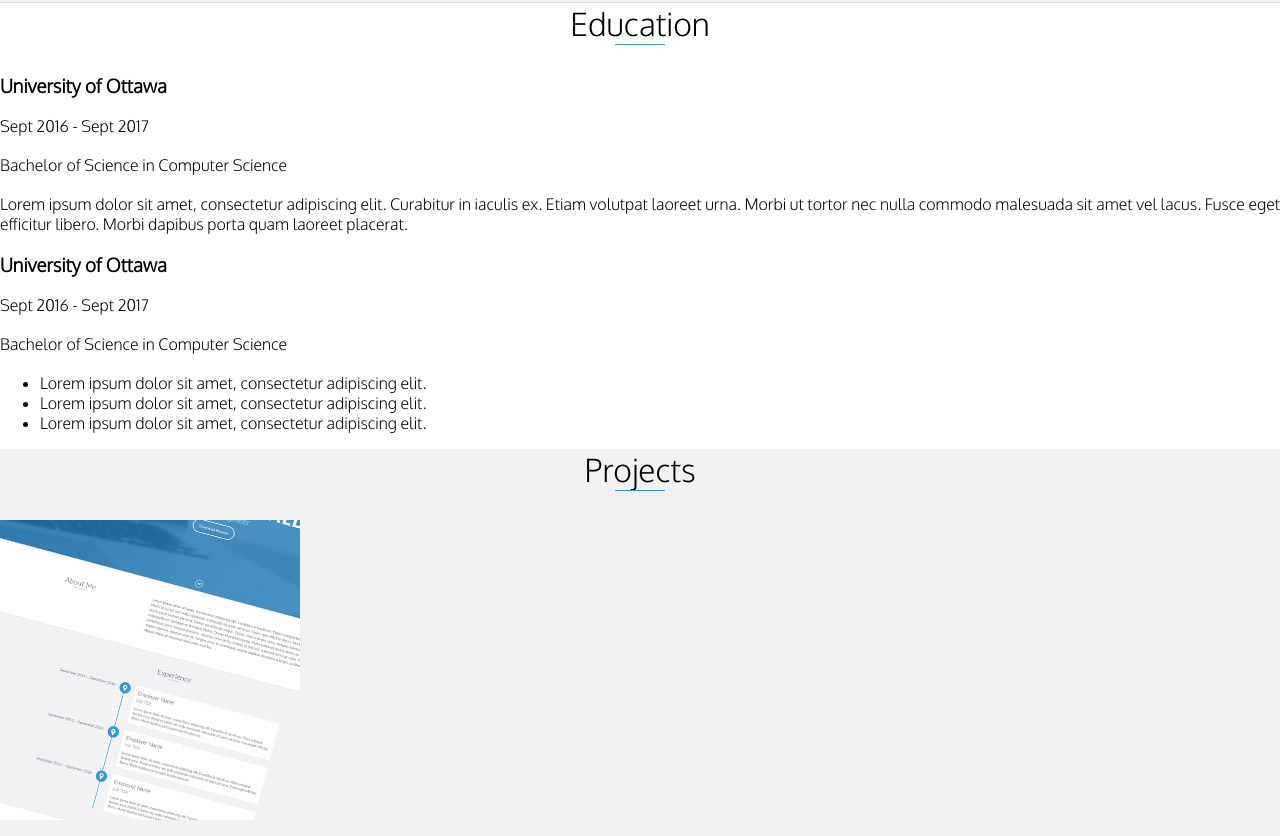
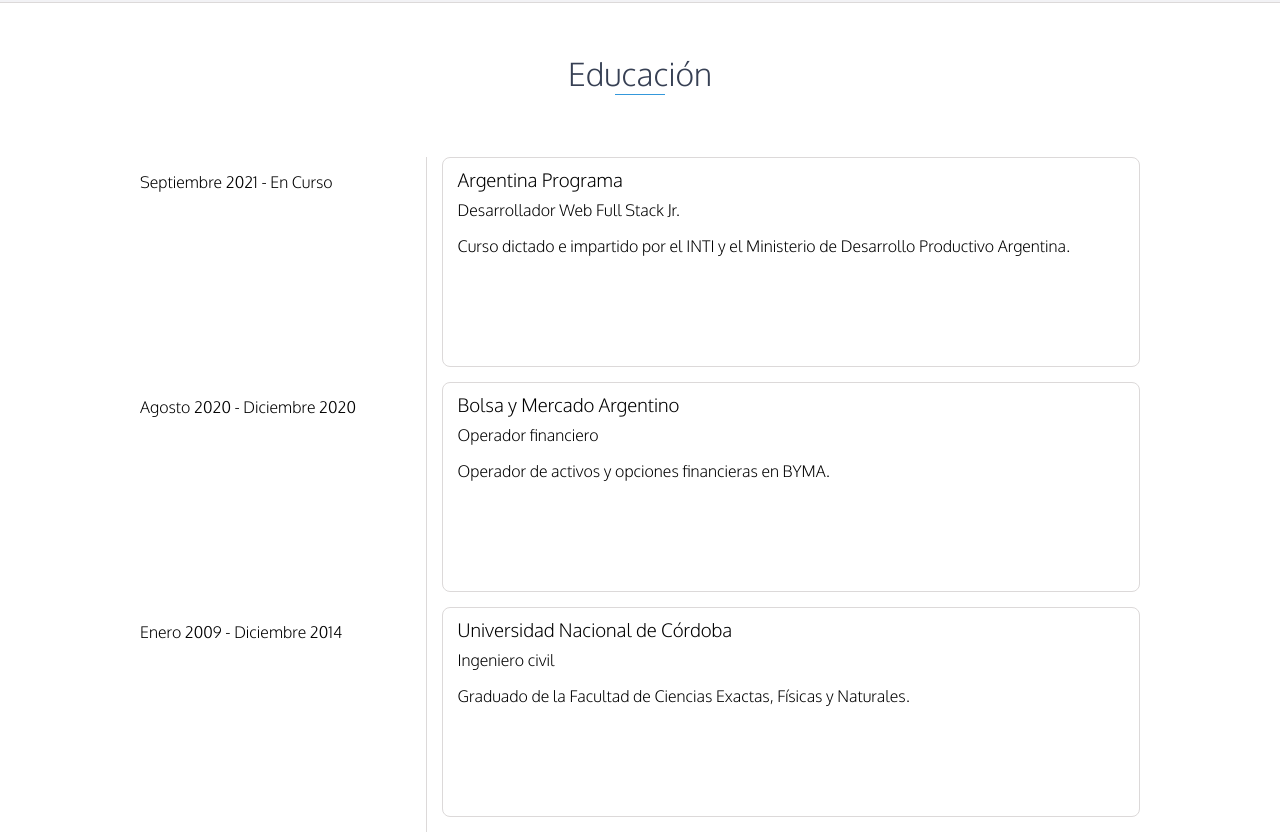
Before and after one commit to maxchz/PortafolioEstatico, a website: page index.html in a window 1280 px wide. Shown: the part 2153-2989 px from the top of the page. Drawn offline with Linux system fonts and the light colour scheme.

Commit message:
agregar cards de uedaccion, falta colocar foto de cada institucion y estilizar

```diff
--- a/css/styles.css
+++ b/css/styles.css
@@ -336,3 +336,54 @@
 .vtimeline-date{width:auto;text-align:left;position:relative;margin-bottom:15px;display:block;margin-left:70px}
 .vtimeline-icon{margin-left:0}
 .vtimeline-content{margin-left:70px}} */
+
+
+/* EDUCACION */
+
+#education{
+    padding:50px 15px;
+    text-align:center;
+    border-bottom:1px solid #dcd9d9;
+}
+#education h2{
+    color:#374054;
+}
+
+#education-timeline{
+    margin:5% auto 0 auto;
+    position:relative;
+    max-width:1000px;
+    z-index:0;
+}
+
+
+
+.education-block{
+    display:flex;
+    min-height:225px;
+   }
+.education-block span{
+    width: 30%;
+    border-right:1px solid #dcd9d9;
+    padding-top:1.5%;
+    text-align:left;
+
+}
+
+.education-data{
+    display:block;
+    width:70%;
+    background-color:white;
+    border:1px solid #dcd9d9;
+    margin-left:1.5%;
+    margin-bottom:1.5%;
+    padding:0% 1.5% 0 1.5%;
+    text-align:left;
+    border-radius:0.5rem;
+
+}
+.education-data h3,h4{
+    margin-top:1.5%;
+    margin-bottom:1.5%;
+    font-weight: lighter;
+}
--- a/index.html
+++ b/index.html
@@ -193,38 +193,51 @@
     </section>
     <!-- Fin #experiencia -->
 
-    <section>
-        <div id="education">
-            <h2 class="heading">Education</h2>
+
+    <section id="education">
+            <h2 class="heading">Educación</h2>
+            <div id="education-timeline">
+
                 <div class="education-block">
-                <h3>University of Ottawa</h3>
-                <span class="education-date">Sept 2016 - Sept 2017</span>
-                <h4>Bachelor of Science in Computer Science</h4>
+                    <span>Septiembre 2021 - En Curso</span>
+                    <div class="education-data">
+                        <h3>Argentina Programa</h3>
+                        <h4>Desarrollador Web Full Stack Jr.</h4>
                         <p>
-                    Lorem ipsum dolor sit amet, consectetur adipiscing elit. Curabitur in iaculis ex. Etiam volutpat laoreet urna. Morbi ut tortor nec nulla commodo malesuada sit amet vel lacus. Fusce eget efficitur libero. Morbi dapibus porta quam laoreet placerat.
+                            Curso dictado e impartido por el INTI y el Ministerio de Desarrollo Productivo Argentina.
                         </p>
+                    </div>
+                </div>
+
+                <div class="education-block">
+                    <span>Agosto 2020 - Diciembre 2020</span>
+                    <div class="education-data">
+                        <h3>Bolsa y Mercado Argentino</h3>
+                        <h4>Operador financiero</h4>
+                        <p>
+                            Operador de activos y opciones financieras en BYMA.
+                        </p>
+                    </div>
+                </div>
+
+                <div class="education-block">
+                    <span>Enero 2009 - Diciembre 2014</span>
+                    <div class="education-data">
+                        <h3>Universidad Nacional de Córdoba</h3>
+                        <h4>Ingeniero civil</h4>
+                        <p>
+                            Graduado de la Facultad de Ciencias Exactas, Físicas y Naturales.
+                        </p>
+                    </div>
                 </div>
                 <!-- End .education-block -->
 
-            <div class="education-block">
-                <h3>University of Ottawa</h3>
-                <span class="education-date">Sept 2016 - Sept 2017</span>
-                <h4>Bachelor of Science in Computer Science</h4>
-                <ul>
-                    <li>
-                        Lorem ipsum dolor sit amet, consectetur adipiscing elit.
-                    </li>
-                    <li>
-                        Lorem ipsum dolor sit amet, consectetur adipiscing elit.
-                    </li>
-                    <li>
-                        Lorem ipsum dolor sit amet, consectetur adipiscing elit.
-                    </li>
-                </ul>
-            </div>
+
                 <!-- End .education-block -->
             </div>
     </section>
+
+
     <!-- Fin #educación -->
     <section>
         <div id="projects" class="background-alt">
```
Lines whose indentation alone changed are shown as unchanged.
